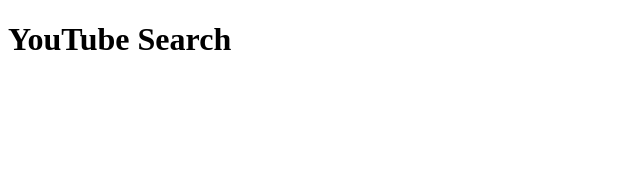
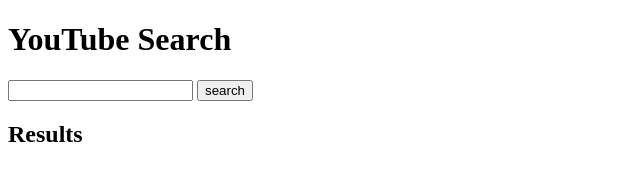
Before and after one commit to kaosf/dotinstall-youtube-search-angularjs, a plain HTML site: page index.html in a window 1280 px wide. Shown: the whole page, without its empty margins (0-640 px from the left). Drawn offline with nearby package versions, Linux system fonts and the light colour scheme.

Commit message:
finish lesson 03

```diff
--- a/index.html
+++ b/index.html
@@ -9,7 +9,13 @@
 <body>
   <h1>YouTube Search</h1>
   <div ng-controller="mainCtrl">
-
+    <form ng-submit="doSearch()" name="myForm">
+       <input type="text" ng-model="query" required>
+       <input type="submit" value="search" ng-disabled="myForm.$invalid">
+    </form>
+    <h2>Results</h2>
+    <ul style="list-style:none;padding:0">
+    </ul>
   </div>
 </body>
 </html>
```
